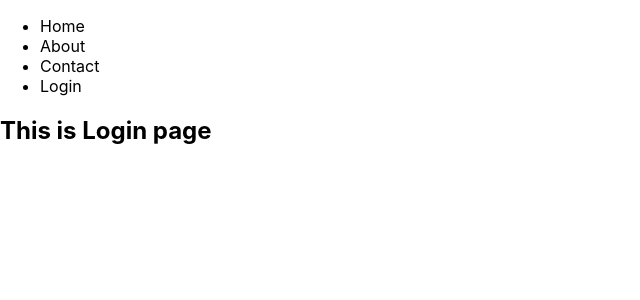
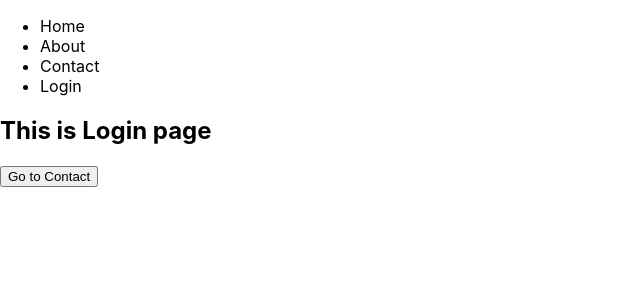
Before and after one commit to jakdev047/nextjs-concept, a Next.js app: page /login in a window 1280 px wide. Shown: the top 300 px of the page, without its empty margins (0-640 px from the left). Built offline with nearby package versions, Linux system fonts and the light colour scheme.

Commit message:
Imperative Routing

```diff
--- a/pages/login.js
+++ b/pages/login.js
@@ -1,6 +1,7 @@
 import React from "react";
 import Navigation from "../components/navigation";
 import Head from "next/head";
+import Router from "next/router";
 
 export const getStaticProps = async () => {
   return {
@@ -20,6 +21,7 @@
       </Head>
       <Navigation />
       <h2>This is Login page</h2>
+      <button onClick={() => Router.push("/contact")}>Go to Contact</button>
     </div>
   );
 };
```
